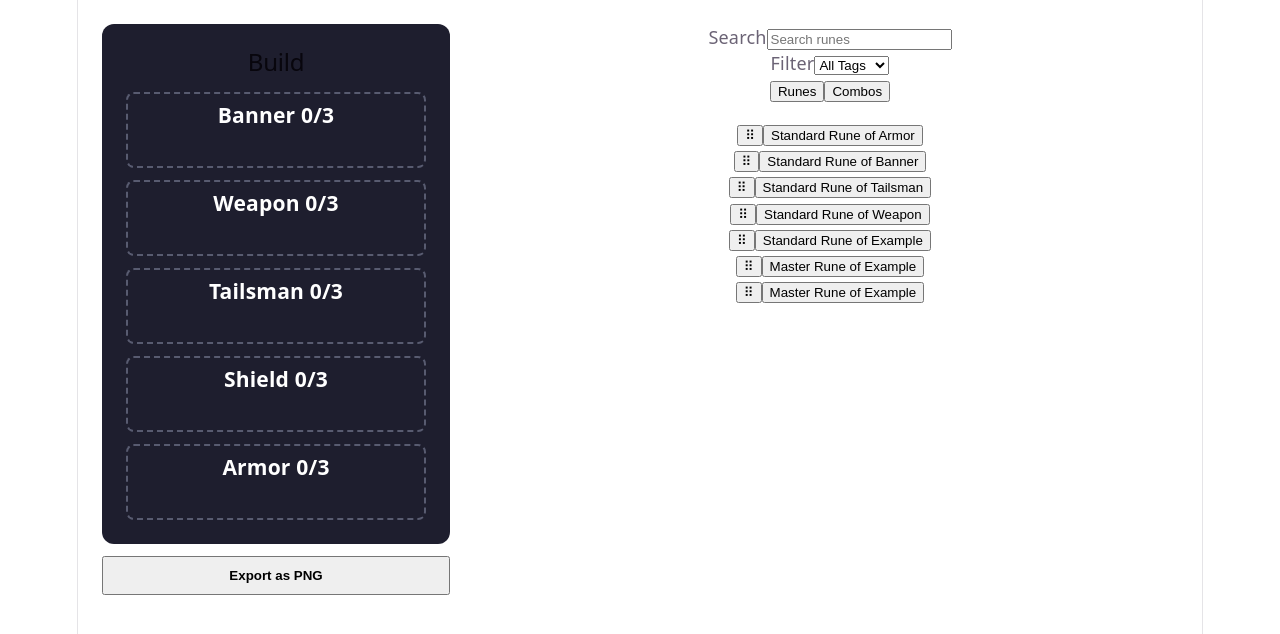
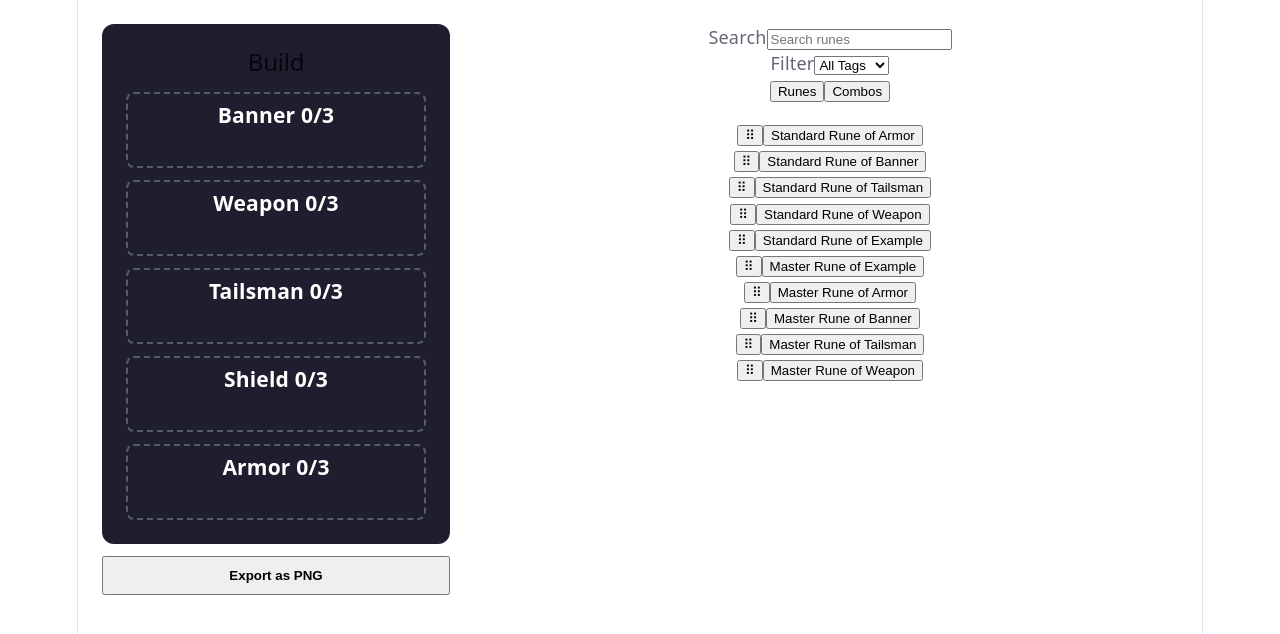
Before and after one commit to goalie345-2/Runesmith-s-Forge, a React (Vite) app: page / in a window 1280 px wide. Shown: the top 634 px of the page. Built offline with nearby package versions, Linux system fonts and the light colour scheme.

Commit message:
Masterunes
added more master runes to test each tag

```diff
--- a/src/App.jsx
+++ b/src/App.jsx
@@ -25,8 +25,11 @@ const RUNES = [
     { id: 3, name: "Standard Rune of Tailsman", tag: "Tailsman", description: "Example standard rune for the Tailsman slot." },
     { id: 4, name: "Standard Rune of Weapon", tag: "Weapon", description: "Example standard rune for the Weapon slot." },
     { id: 5, name: "Standard Rune of Example", tag: All_Tags, description: "Example standard rune that can go in any slot." },
-    { id: 6, name: "Master Rune of Example", tag: Master_Rune, description: "Example Master Rune for testing the one-per-slot rule." },
-    { id: 7, name: "Master Rune of Example", tag: Master_Rune, description: "Second example Master Rune for testing the one-per-slot rule." },
+    { id: 6, name: "Master Rune of Example", tag: Master_Rune, slotTag: All_Tags, description: "Example Master Rune that can be placed in any slot." },
+    { id: 7, name: "Master Rune of Armor", tag: Master_Rune, slotTag: "Armor", description: "Master Rune that can only be placed in an Armor slot." },
+    { id: 8, name: "Master Rune of Banner", tag: Master_Rune, slotTag: "Banner", description: "Master Rune that can only be placed in a Banner slot." },
+    { id: 9, name: "Master Rune of Tailsman", tag: Master_Rune, slotTag: "Tailsman", description: "Master Rune that can only be placed in a Tailsman slot." },
+    { id: 10, name: "Master Rune of Weapon", tag: Master_Rune, slotTag: "Weapon", description: "Master Rune that can only be placed in a Weapon slot." },
 ];
 
 const COMBOS = [
@@ -55,7 +58,7 @@ const slotUsed = (items) => {
 // Used to enforce one Master Rune per slot
 const isMasterRune = (item) => item.tag === Master_Rune;
 const canPlaceInSlot = (item, slotName) =>
-    isMasterRune(item) ||
+    (isMasterRune(item) && (!item.slotTag || item.slotTag === All_Tags || item.slotTag === slotName)) ||
     item.tag === All_Tags ||
     item.tag === slotName ||
     (item.tag === "Armor" && slotName === "Shield");
@@ -295,7 +298,8 @@ export default function App() {
         if (over.id === from) return;
 
         if (!canPlaceInSlot(item, over.id)) {
-            showError(`${item.name} can only be placed in the ${item.tag} slot.`);
+            const requiredSlot = item.slotTag || item.tag;
+            showError(`${item.name} can only be placed in the ${requiredSlot} slot.`);
             return;
         }
 
```
